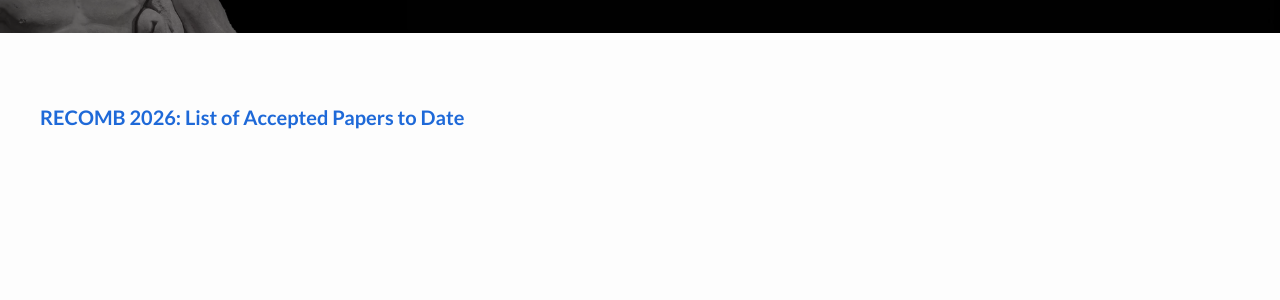
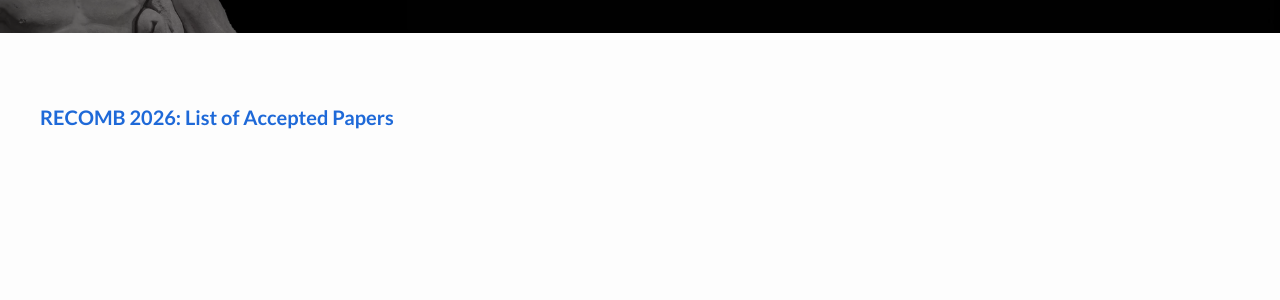
Before and after one commit to recomb-conference/recomb2026, a Jekyll site: the page built from program.md, in a window 1280 px wide. Shown: the part 194-494 px from the top of the page. Built offline with Jekyll 4.4.1, drawn with Linux system fonts in a browser that asks for light colours; nearby versions of some CDN libraries.

Commit message:
Update program.md

```diff
--- a/program.md
+++ b/program.md
@@ -3,4 +3,4 @@
 title: Program
 ---
 
-#### [RECOMB 2026: List of Accepted Papers to Date](/accepted_papers.md)
+#### [RECOMB 2026: List of Accepted Papers](/accepted_papers.md)
```
